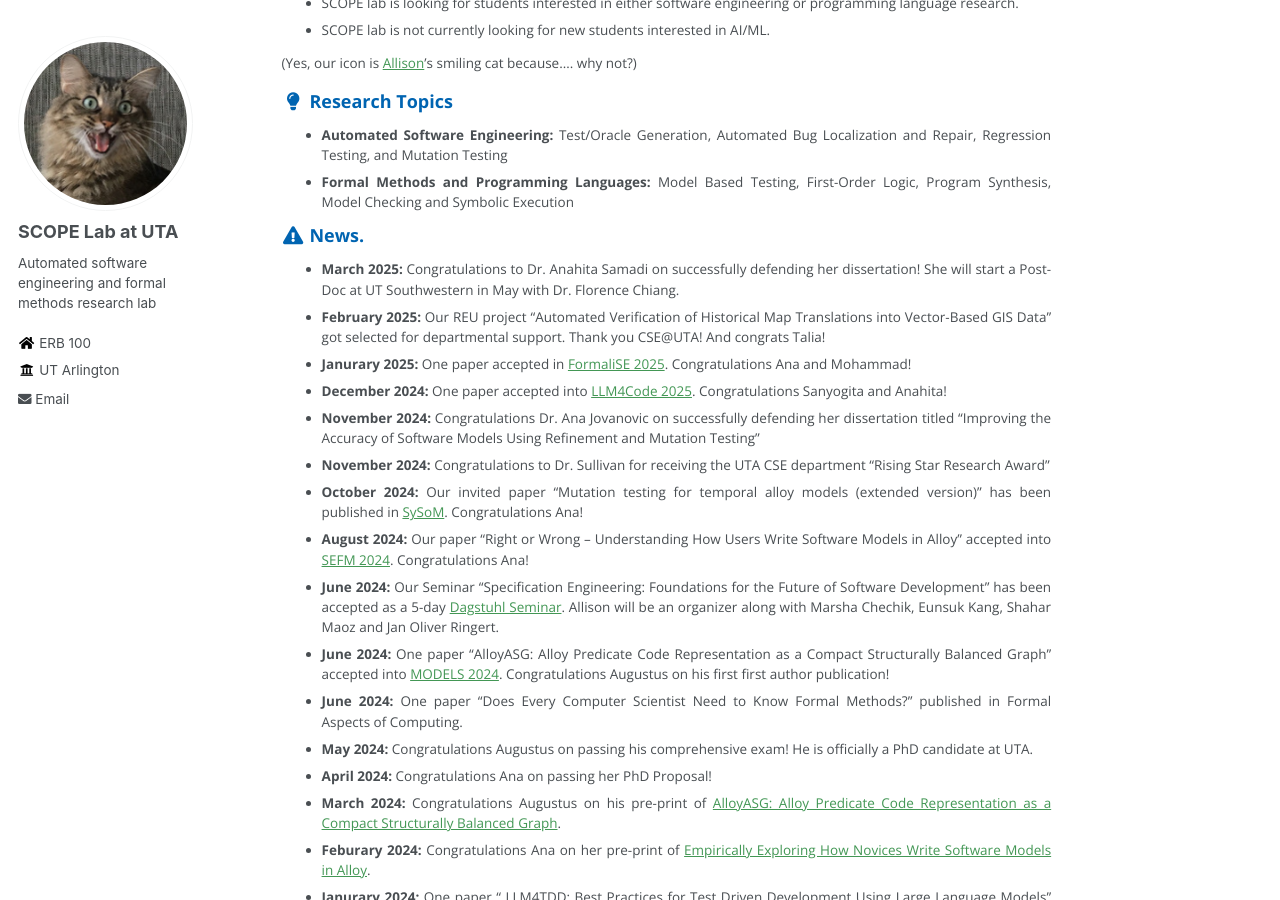
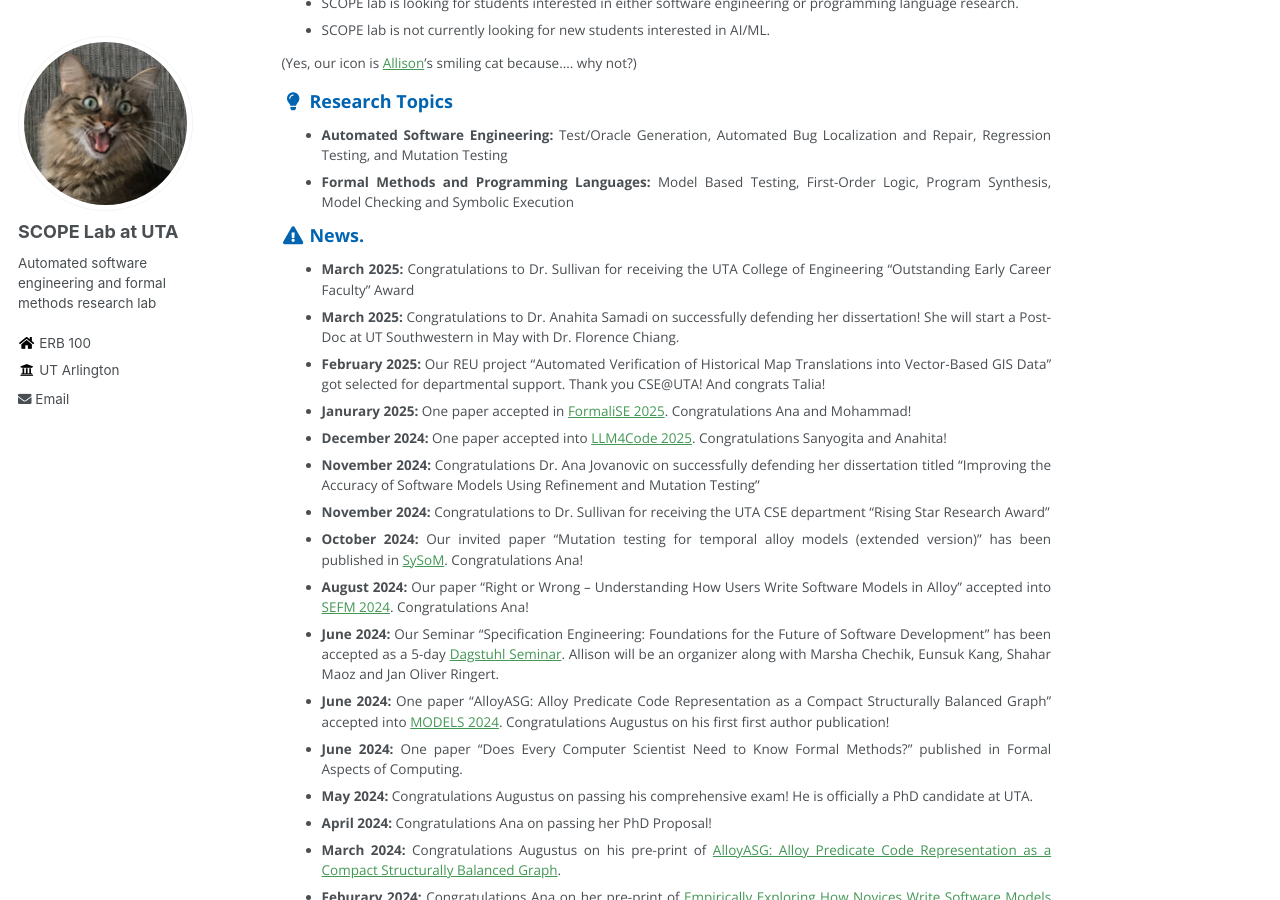
Before and after one commit to SCOPELabUTA/SCOPELabUTA.github.io, a Jekyll site: the page built from _pages/about.md, in a window 1280 px wide and 900 px high, scrolled down 413 px. Built offline with Jekyll 4.4.1, drawn with Linux system fonts in a browser that asks for light colours.

Commit message:
Update about.md

```diff
--- a/_pages/about.md
+++ b/_pages/about.md
@@ -29,6 +29,7 @@ Checking and Symbolic Execution
 
 ### <i class="fa fa-fw fa-exclamation-triangle" aria-hidden="true"></i> News.
 
+* **March 2025:** Congratulations to Dr. Sullivan for receiving the UTA College of Engineering "Outstanding Early Career Faculty" Award
 * **March 2025:** Congratulations to Dr. Anahita Samadi on successfully defending her dissertation! She will start a Post-Doc at UT Southwestern in May with Dr. Florence Chiang.
 * **February 2025:** Our REU project "Automated Verification of Historical Map Translations into Vector-Based GIS Data" got selected for departmental support. Thank you CSE@UTA! And congrats Talia!
 * **Janurary 2025:** One paper accepted in [FormaliSE 2025](https://conf.researchr.org/home/Formalise-2025). Congratulations Ana and Mohammad!
```
